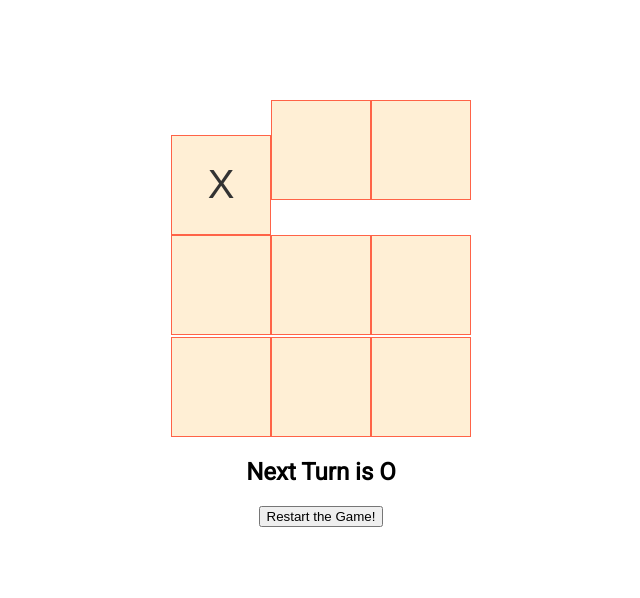
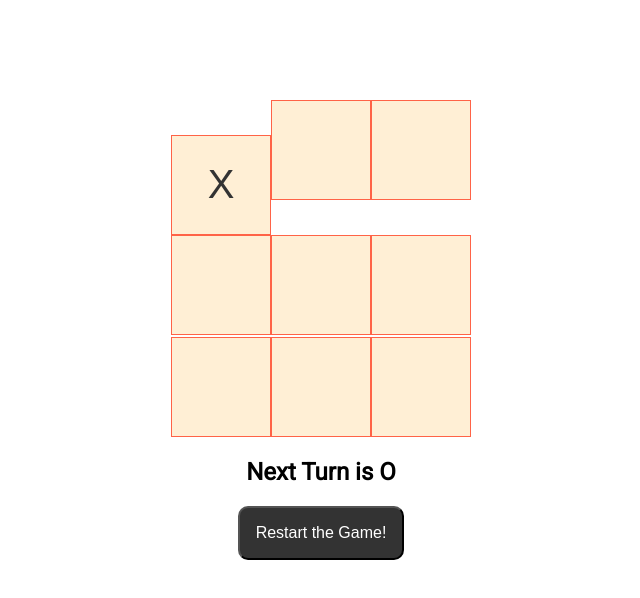
Before and after one commit to Ananthakumar-dev/React-Study, a React (Create React App) app: page /tic-tac-toe in a window 1280 px wide. Both pictures are taken after a click on the button 540 px from the left and 150 px from the top of the page. Shown: the top 598 px of the page, without its empty margins (319-959 px from the left). Built offline with nearby package versions, Linux system fonts and the light colour scheme.

Commit message:
tic-tac-toe-styling

```diff
--- a/src/components/tic-tac-toe/index.css
+++ b/src/components/tic-tac-toe/index.css
@@ -14,3 +14,12 @@
   cursor: pointer;
   font-size: 40px;
 }
+
+.restat-button {
+  padding: 1rem;
+  background-color: #333;
+  color: white;
+  font-size: 1rem;
+  border-radius: 10px;
+  cursor: pointer;
+}
--- a/src/components/tic-tac-toe/index.js
+++ b/src/components/tic-tac-toe/index.js
@@ -92,9 +92,16 @@ export default function TicTacToe() {
 
       <div className="contents">
         <h2>{status}</h2>
-        <button type="button" onClick={handleRestart}>
-          Restart the Game!
-        </button>
+
+        {squares.every((el) => el === "") ? null : (
+          <button
+            type="button"
+            onClick={handleRestart}
+            className="restat-button"
+          >
+            Restart the Game!
+          </button>
+        )}
       </div>
     </>
   );
```
